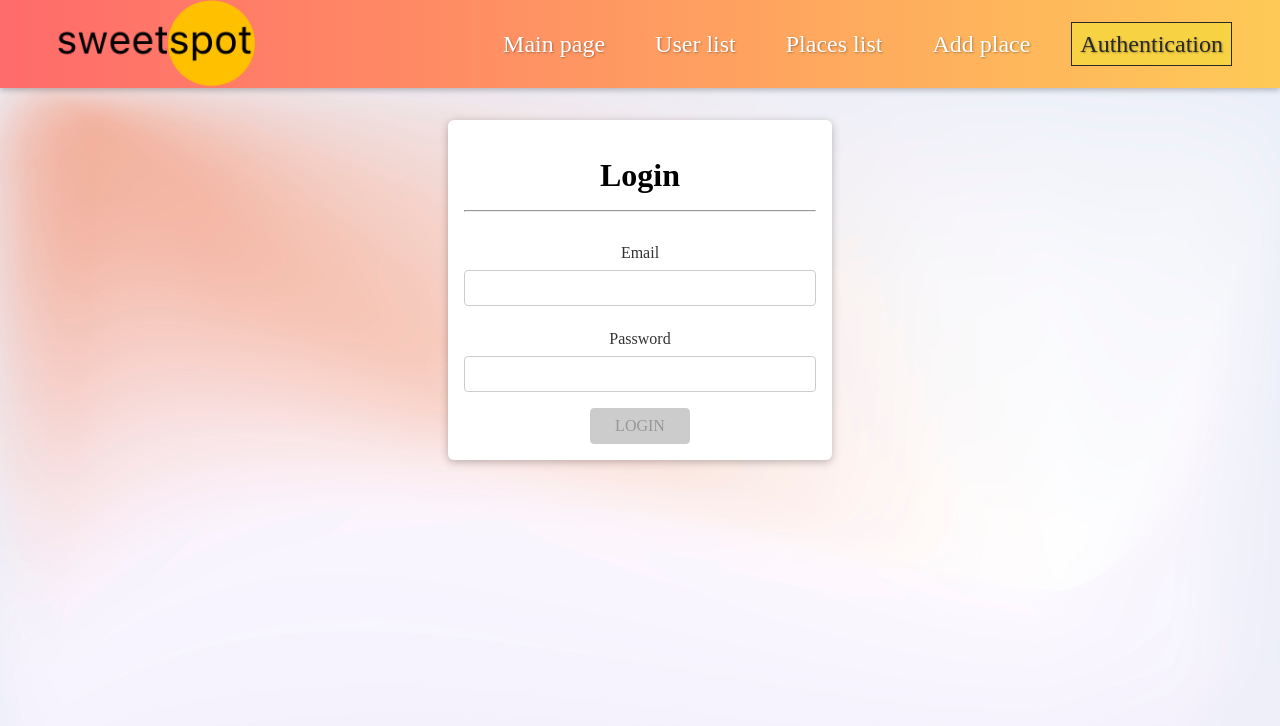
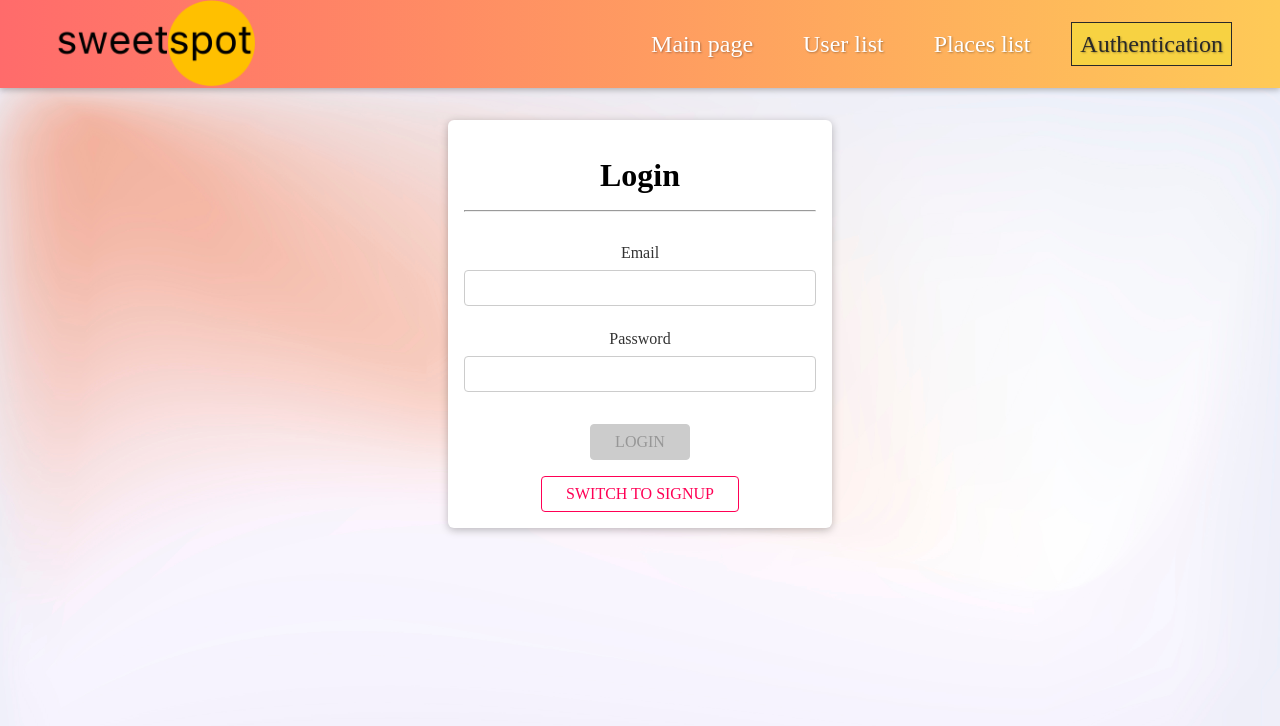
Before and after one commit to Lapushkin94/sweet-spot-gui, a React (Create React App) app: page /authentication in a window 1280 px wide. Shown: the top 726 px of the page. Built offline with nearby package versions, Linux system fonts and the light colour scheme.

Commit message:
auth logic impl

```diff
--- a/src/App.js
+++ b/src/App.js
@@ -7,12 +7,24 @@ import Header from "./components/header/Header";
 import NewPlace from "./components/places/NewPlace";
 import EditPlace from "./components/places/EditPlace";
 import Authentication from "./components/auth/Authentication";
+import { AuthContext } from "./utils/AuthContext";
+import { useState, useCallback } from "react";
 
 function App() {
-  return (
-    <Router>
-      <Header />
-      <main>
+  const [isLoggedIn, setIsLoggedIn] = useState(false);
+
+  const login = useCallback(() => {
+    setIsLoggedIn(true);
+  }, []);
+
+  const logout = useCallback(() => {
+    setIsLoggedIn(false);
+  }, []);
+
+  let routes;
+
+  if (isLoggedIn) {
+    routes = (
       <Routes>
         <Route path="/" element={<MainPage />} />
         <Route path="/users" element={<Users />} />
@@ -22,11 +34,33 @@ function App() {
         <Route path="/places/new" element={<NewPlace />} />
         <Route path="/places/edit/:placeId" element={<EditPlace />} />
         <Route path="/:userId/places" element={<UserPlaces />} />
-          <Route path="/authentication" element={<Authentication />} />
         <Route path="*" element={<Navigate to="/" replace />} />
       </Routes>
+    );
+  } else {
+    routes = (
+      <Routes>
+        <Route path="/" element={<MainPage />} />
+        <Route path="/users" element={<Users />} />
+        <Route path="/places" element={<Places />} />
+        {/* TODO: after fixing header nav bar add you can use this link
+          <Route path="/:userId/myPlaces" element={<UserPlaces />} /> */}
+        <Route path="/:userId/places" element={<UserPlaces />} />
+        <Route path="/authentication" element={<Authentication />} />
+        <Route path="*" element={<Navigate to="/authentication" replace />} />
+      </Routes>
+    );
+  }
+
+  return (
+    <AuthContext.Provider value={{ isLoggedIn: isLoggedIn, login: login, logout: logout }}>
+      <Router>
+        <Header />
+        <main>
+          {routes}
         </main>
       </Router>
+    </AuthContext.Provider>
   );
 };
 
--- a/src/components/auth/Authentication.css
+++ b/src/components/auth/Authentication.css
@@ -18,6 +18,7 @@
 .auth-form button {
     display: block;
     margin: 0 auto;
+    margin-top: 1rem;
 }
 
 .auth-form h1 {
--- a/src/components/auth/Authentication.jsx
+++ b/src/components/auth/Authentication.jsx
@@ -9,9 +9,13 @@ import {
 import useForm from "../hooks/form-hook";
 import Button from "../elements/Button";
 import Card from "../elements/Card";
+import { useState, useContext } from "react";
+import { AuthContext } from "../../utils/AuthContext";
 
 const Authentication = () => {
-  const [inputState, inputHandler] = useForm({
+const auth = useContext(AuthContext);
+
+  const [inputState, inputHandler, setFormData] = useForm({
     email: {
       value: "",
       isValid: false,
@@ -22,16 +26,47 @@ const Authentication = () => {
     },
   });
 
+  const [isLoginMode, setIsLoginMode] = useState(true);
+
   const submitHandler = (event) => {
     event.preventDefault();
     console.log(inputState.inputs);
+    auth.login();
+  };
+
+  const switchHandler = () => {
+    if (isLoginMode) {
+      setFormData({
+        ...inputState.inputs,
+        name: undefined,
+      }, inputState.inputs.email.isValid && inputState.inputs.password.isValid);
+    } else {
+      setFormData({
+        ...inputState.inputs,
+        name: {
+          value: "",
+          isValid: false,
+        },
+      }, inputState.inputs.email.isValid && inputState.inputs.password.isValid);
+    }
+    setIsLoginMode((prevMode) => !prevMode);
   };
 
   return (
     <Card className="auth-form">
-      <h1>Login</h1>
+      <h1>{isLoginMode ? "Login" : "Signup"}</h1>
       <hr />
       <form onSubmit={submitHandler}>
+        {!isLoginMode && (
+          <Input
+            id="name"
+            label="Name"
+            type="text"
+            validators={[VALIDATOR_REQUIRE()]}
+            errorText="invalid input"
+            onInput={inputHandler}
+          />
+        )}
         <Input
           id="email"
           label="Email"
@@ -57,9 +92,12 @@ const Authentication = () => {
           onInput={inputHandler}
         />
         <Button type="submit" disabled={!inputState.isValid}>
-          LOGIN
+          {isLoginMode ? "LOGIN" : "SIGNUP"}
         </Button>
       </form>
+      <Button inverse onClick={switchHandler}>
+        SWITCH TO {isLoginMode ? "SIGNUP" : "LOGIN"}
+      </Button>
     </Card>
   );
 };
--- a/src/components/header/headerNavigation/HeaderNavigation.css
+++ b/src/components/header/headerNavigation/HeaderNavigation.css
@@ -65,9 +65,11 @@
     }
 
     .nav-links button {
-        border: 1px solid white;
+        border: 2px solid rgb(202, 141, 91);
         color: white;
         background: transparent;
+        font-size: 1rem;
+        text-shadow: 1px 1px 2px rgba(0, 0, 0, 0.3);
     }
 
     .nav-links button:hover,
--- a/src/components/header/headerNavigation/HeaderNavigation.jsx
+++ b/src/components/header/headerNavigation/HeaderNavigation.jsx
@@ -1,7 +1,11 @@
 import { NavLink } from "react-router-dom";
 import "./HeaderNavigation.css";
+import { useContext } from "react";
+import { AuthContext } from "../../../utils/AuthContext";
 
 const Navigation = () => {
+  const auth = useContext(AuthContext);
+
   return (
     <ul className="nav-links">
       <li>
@@ -19,14 +23,23 @@ const Navigation = () => {
       {/* <li>
         <NavLink to="/myPlaces">My places</NavLink>
       </li> */}
+      {auth.isLoggedIn && (
         <li>
           <NavLink to="/places/new" end>
             Add place
           </NavLink>
         </li>
+      )}
+      {!auth.isLoggedIn && (
         <li>
           <NavLink to="/authentication">Authentication</NavLink>
         </li>
+      )}
+      {auth.isLoggedIn && (
+        <li>
+          <button className="logout-button" onClick={auth.logout}>Logout</button>
+        </li>
+      )}
     </ul>
   );
 };
--- a/src/components/hooks/form-hook.jsx
+++ b/src/components/hooks/form-hook.jsx
@@ -5,6 +5,9 @@ const inputReducer = (state, action) => {
     case "CHANGE":
       let formIsValid = true;
       for (const inputId in state.inputs) {
+        if (!state.inputs[inputId]) {
+          continue;
+        }
         if (inputId === action.inputId) {
           formIsValid = formIsValid && action.isValid;
         } else {
--- a/src/components/places/Place.jsx
+++ b/src/components/places/Place.jsx
@@ -1,13 +1,13 @@
-import { useState } from "react";
-
+import { useState, useContext } from "react";
 import Card from "../elements/Card";
 import Button from "../elements/Button";
 import Modal from "../elements/Modal";
 import Map from "./Map";
-
 import "./Place.css";
+import { AuthContext } from "../../utils/AuthContext";
 
 const Place = (props) => {
+  const auth = useContext(AuthContext);
   const [showDeleteConfirm, setShowDeleteConfirm] = useState(false);
   const [showMap, setShowMap] = useState(false);
 
@@ -71,10 +71,14 @@ const Place = (props) => {
             <Button inverse onClick={openMapHandler}>
               VIEW ON MAP
             </Button>
-            <Button to={`/places/edit/${props.id}`}>EDIT</Button>
-            <Button danger onClick={openDeleteConfirmHandler}>
-              DELETE
-            </Button>
+            {auth.isLoggedIn && (
+              <Button to={`/places/edit/${props.id}`}>EDIT</Button>
+            )}
+            {auth.isLoggedIn && (
+              <Button danger onClick={openDeleteConfirmHandler}>
+                DELETE
+              </Button>
+            )}
           </div>
         </Card>
       </li>
--- /dev/null
+++ b/src/utils/AuthContext.jsx
@@ -0,0 +1,7 @@
+import { createContext } from "react"
+
+export const AuthContext = createContext({
+    isLoggedIn: false,
+    login: () => {},
+    logout: () => {}
+});
```
Lines whose indentation alone changed are shown as unchanged.
